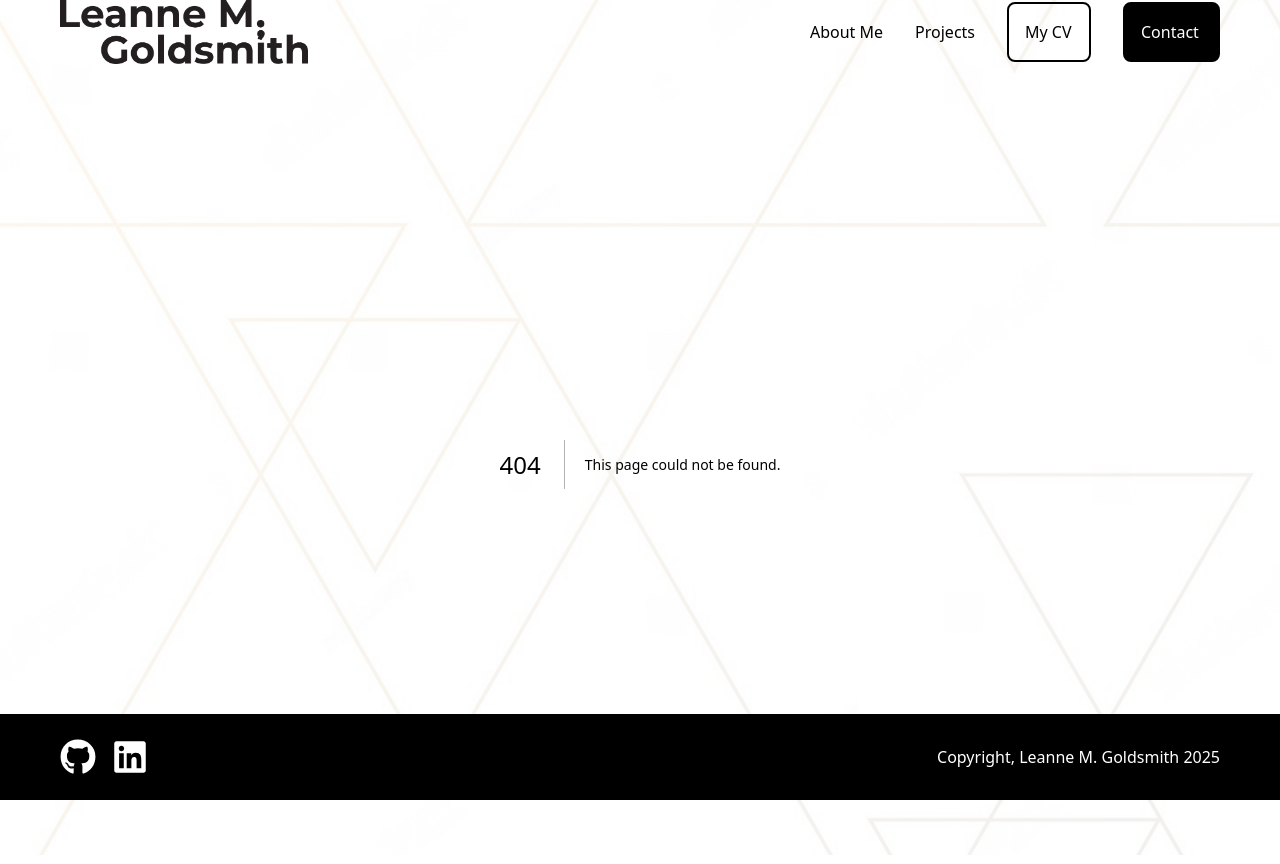
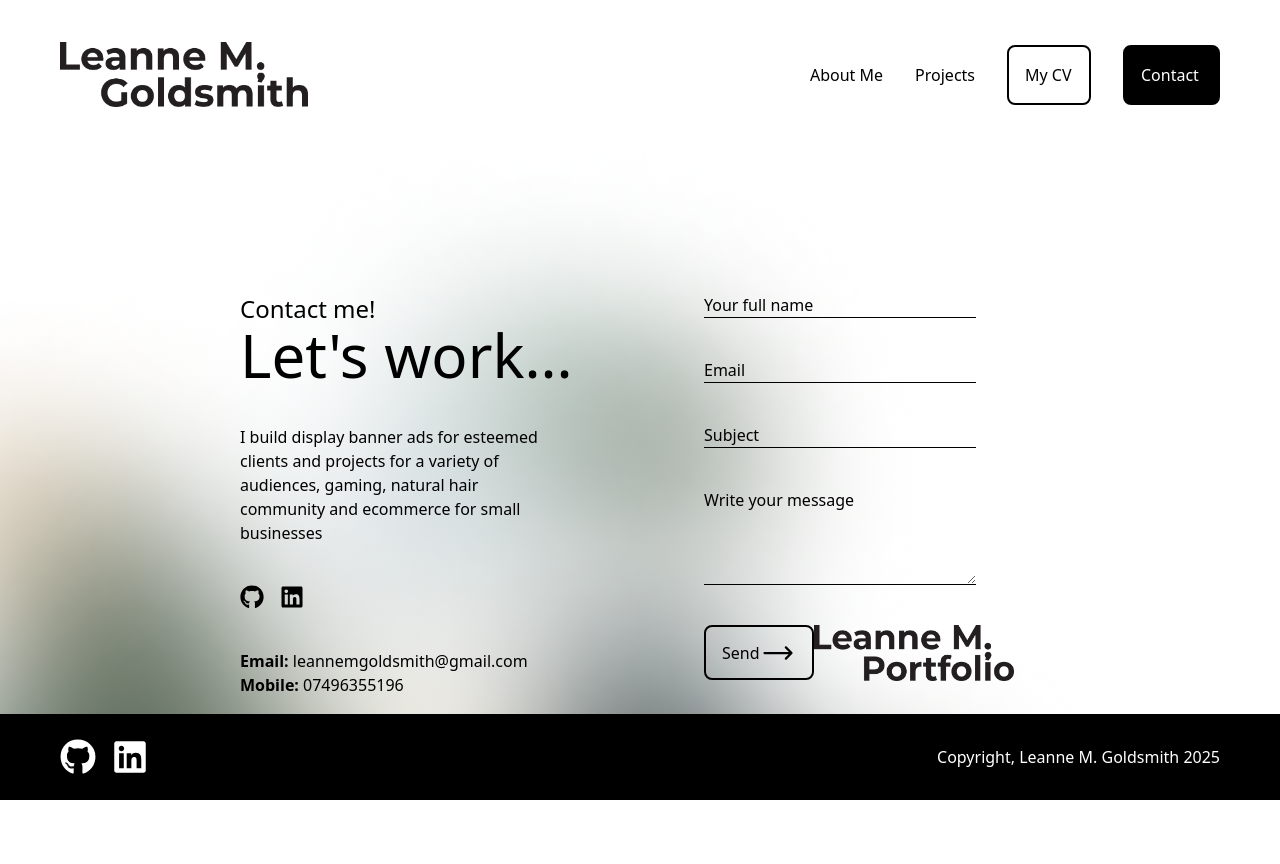
Before and after one commit to LeanneCodes/cybersecurity-portfolio, a Next.js app: page /contact in a window 1280 px wide. Before the commit this address had no page. After the commit the page ends 800 px from the top, so only its background shows below. Built offline with nearby package versions, Linux system fonts and the light colour scheme.

Commit message:
start contact page

```diff
--- a/app/about/page.jsx
+++ b/app/about/page.jsx
@@ -8,7 +8,7 @@ import Labels from '@/components/Labels/Labels';
 
 const page = () => {
   return (
-    <div className='flex pr-24 pb-[100px]'>
+    <div className='flex pt-10 pr-24 pb-[86px]'>
         <div className='flex items-start flex-col w-1/4'>
             <Image
                 alt="Triangles with an image of Leanne"
@@ -22,7 +22,7 @@ const page = () => {
         <div className='flex flex-col justify-around items-start w-3/4'>
             <div className='mb-10'>
                 <Image
-                    src="/logo.png"
+                    src={"/logo.png"}
                     alt="Logo"
                     width={500}
                     height={64}
@@ -48,8 +48,7 @@ const page = () => {
             <div className='mb-10 pr-72'>
                 <p>
                 Hi, I'm Leanne Goldsmith, a frontend developer with a passion for transforming creative concepts and ideas into reality. I specialise in taking design visions from Adobe XD, Figma, and Photoshop and turning them into live, interactive web experiences using HTML, CSS, JavaScript, and React.<br/><br/>
-                Currently, I'm interning as a frontend developer at a startup, where I collaborate closely with my team to bring their ideas to life. My role involves understanding the team's vision and building functional and visually appealing web applications that meet their needs and their target audience. This hands-on experience has allowed me to enhance my problem-solving skills and deliver high-quality results.<br/><br/>
-                Over the past 3 years, I've completed two intensive bootcamps: Fullstack Development and Frontend Development. I'm excited to bring my skills and enthusiasm to a dynamic team, contributing to innovative projects and continuing to grow as a developer. Let's create something amazing together!
+                Currently, I'm interning as a frontend developer at a startup, where I collaborate closely with my team to bring their ideas to life. My role involves understanding the team's vision and building functional and visually appealing web applications that meet their needs and their target audience. This hands-on experience has allowed me to enhance my problem-solving skills and deliver high-quality results.
                 </p>
             </div>
 
--- /dev/null
+++ b/app/contact/page.jsx
@@ -0,0 +1,125 @@
+"use client";
+
+import React, { useEffect } from 'react';
+import { usePathname } from 'next/navigation';
+import Image from 'next/image';
+import Link from 'next/link';
+import { FaGithub, FaLinkedin } from "react-icons/fa";
+import { HiOutlineArrowLongRight } from "react-icons/hi2";
+
+const Page = () => {
+    const pathname = usePathname();
+
+    useEffect(() => {
+        const body = document.querySelector('body');
+
+        // Ensure the class is updated immediately when the path changes
+        if (pathname === "/contact") {
+            body.classList.remove('bg-faint-triangles');
+            body.classList.add('bg-blurred-triangles');
+        } else {
+            body.classList.add('bg-faint-triangles');
+        }
+
+        // Clean-up function to avoid side effects
+        return () => {
+            body.classList.add('bg-faint-triangles');
+            body.classList.remove('bg-blurred-triangles');
+        };
+    }, [pathname]);
+
+    return (
+        <div className='flex px-60 pt-36'>
+            <div className='w-1/2'>
+                <div>
+                    <h1 className='text-2xl'>Contact me!</h1>
+                    <h2 className='text-6xl mb-10'>Let's work...</h2>
+
+                    <p className='w-3/4 mb-10'>I build display banner ads for esteemed clients and projects for a variety of audiences, gaming, natural hair community and ecommerce for small businesses</p>
+
+                    <div>
+                        <ul className="flex flex-row gap-4">
+                        <Link href="/" aria-label="GitHub">
+                            <li className="text-2xl hover:text-gray-400 transition-colors">
+                            <FaGithub />
+                            </li>
+                        </Link>
+                        <Link href="/" aria-label="LinkedIn">
+                            <li className="text-2xl mb-10 hover:text-gray-400 transition-colors">
+                            <FaLinkedin />
+                            </li>
+                        </Link>
+                        </ul>
+                    </div>
+
+                    <h3><strong>Email:</strong> leannemgoldsmith@gmail.com</h3>
+                    <h3><strong>Mobile:</strong> 07496355196</h3>
+                </div>
+            </div>
+
+            <div className="w-1/2 px-16">
+                <form className="space-y-10">
+                    <div className=''>
+                    <input
+                        type="text"
+                        id="name"
+                        name="name"
+                        className="block w-full border-0 border-b-[1px] bg-transparent border-black text-black placeholder-black"
+                        placeholder="Your full name"
+                    />
+                    </div>
+
+                    <div>
+                    <input
+                        type="email"
+                        id="email"
+                        name="email"
+                        className="block w-full border-0 border-b-[1px] bg-transparent border-black text-black placeholder-black"
+                        placeholder="Email"
+                    />
+                    </div>
+
+                    <div>
+                    <input
+                        type="text"
+                        id="subject"
+                        name="subject"
+                        className="block w-full border-0 border-b-[1px] bg-transparent border-black text-black placeholder-black"
+                        placeholder="Subject"
+                    />
+                    </div>
+
+                    <div>
+                    <textarea
+                        id="message"
+                        name="message"
+                        rows="4"
+                        className="block w-full border-0 border-b-[1px] bg-transparent border-black text-black placeholder-black"
+                        placeholder="Write your message"
+                    ></textarea>
+                    </div>
+
+                    <div className='flex justify-between'>
+                        <button
+                            type="submit"
+                            className="group flex items-center justify-between w-[120px] h-[55px] btn border-2 border-black rounded-lg p-4 cursor-pointer hover:bg-gray-800 hover:text-white focus:outline-none focus:ring-2 focus:ring-gray-500"
+                        >
+                            Send
+                            <HiOutlineArrowLongRight className="text-4xl transition-transform duration-300 group-hover:translate-x-2" />
+                        </button>
+
+                        <Image
+                            alt='Portfolio logo'
+                            src={"/portfolio-logo.png"}
+                            width={200}
+                            height={100}
+                        />
+                    </div>
+                </form>
+            </div>
+
+        </div>
+    );
+};
+
+export default Page;
--- a/tailwind.config.mjs
+++ b/tailwind.config.mjs
@@ -11,6 +11,7 @@ export default {
         'faint-triangles': "url('/faint-triangles-bg.png')",
         'mob-faint-triangles': "url('/mobile-faint-triangles-bg.png')",
         'main-triangles': "url('/main-triangles.png')",
+        'blurred-triangles': "url('/blurred-triangles.png')",
       },
       colors: {
         white: "#ffffff",
```
Also changed, not shown: public/blurred-triangles.png (added), public/portfolio-logo.png (added).
